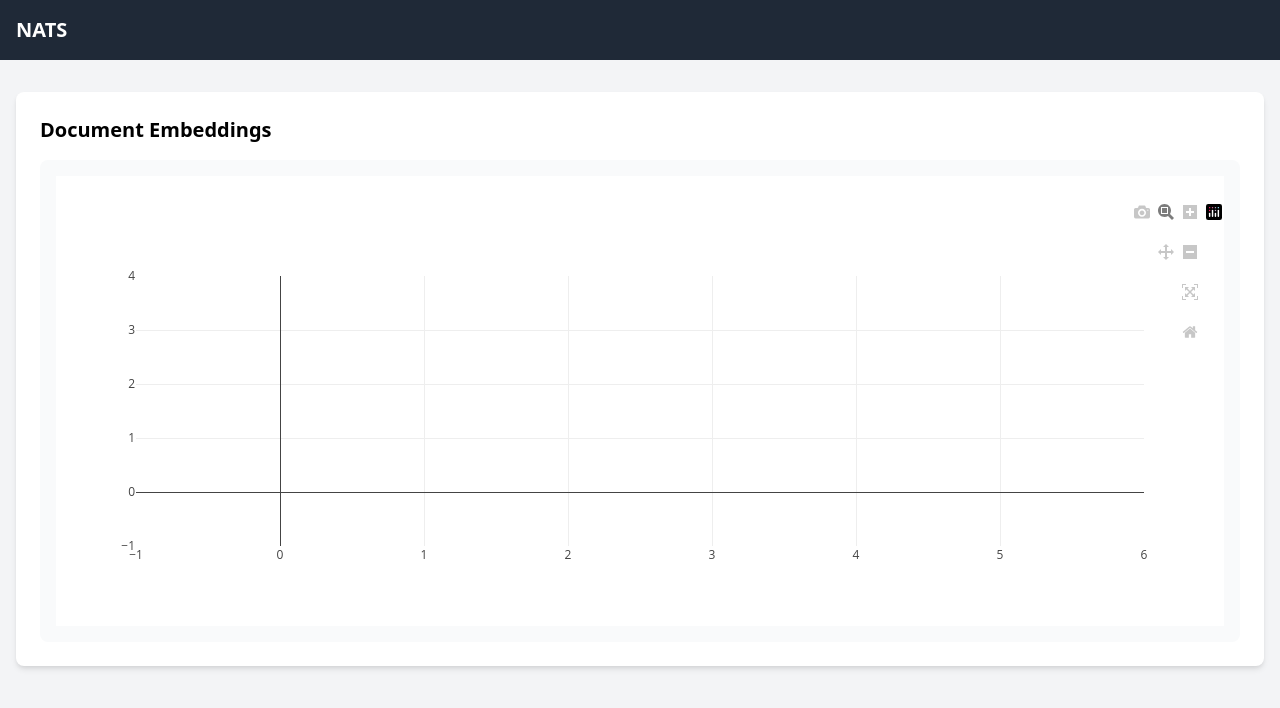
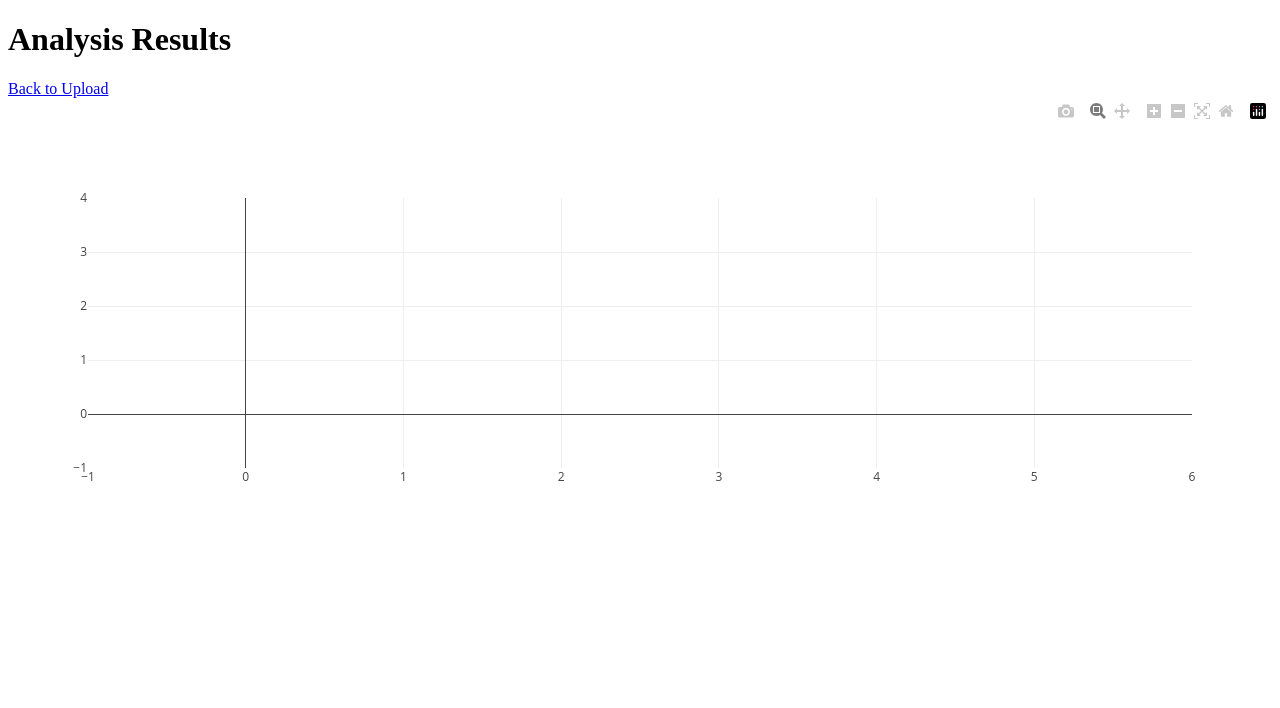
Before and after one commit to StergiosCha/NATS, a Flask app: template app/templates/results.html in a window 1280 px wide. Shown: the top 708 px of the page. Run offline with Flask 2, Linux system fonts and the light colour scheme; the template is opened without the code that fills it: most values are stand-ins (such as "Sample title", 1, 10 or a date in 2020); some libraries are stand-ins or nearby versions.

Commit message:
Update results.html

```diff
--- a/app/templates/results.html
+++ b/app/templates/results.html
@@ -1,70 +1,54 @@
-<!-- app/templates/results.html -->
-{% extends "base.html" %}
-{% block title %}Analysis Results - NATS{% endblock %}
+<!DOCTYPE html>
+<html>
+<head>
+    <title>Analysis Results</title>
+    <script src="https://cdn.plot.ly/plotly-latest.min.js"></script>
+    <style>
+        .entity { margin: 2px; padding: 2px 5px; border-radius: 3px; }
+        .PERSON { background-color: #ffff44; color: black; }
+        .ORG { background-color: #4444ff; color: white; }
+        .LOC, .GPE { background-color: #44ff44; color: black; }
+        .DATE { background-color: #ff44ff; color: black; }
+    </style>
+</head>
+<body>
+    <h1>Analysis Results</h1>
+    <a href="/">Back to Upload</a>
 
-{% block content %}
-<div class="space-y-8">
     {% if analysis_type == 'NER' %}
         {% for filename, data in files.items() %}
-        <div class="bg-white rounded-lg shadow-md p-6">
-            <h2 class="text-xl font-bold mb-4">{{ filename }}</h2>
-
-            <!-- Entity Counts -->
-            <div class="mb-6">
-                <h3 class="text-lg font-medium mb-3">Entity Counts</h3>
-                <div class="grid grid-cols-2 md:grid-cols-5 gap-4">
-                    {% for type, count in data.entity_counts.items() %}
-                    <div class="bg-gray-50 p-3 rounded-lg text-center">
-                        <div class="text-sm font-semibold">{{ type }}</div>
-                        <div class="text-2xl font-bold">{{ count }}</div>
-                    </div>
-                    {% endfor %}
-                </div>
+            <h2>{{ filename }}</h2>
+            <div style="margin: 20px 0; padding: 10px; background-color: #f5f5f5;">
+                <strong>Preview:</strong> {{ data.preview }}...
             </div>
 
-            <!-- Entities List -->
-            <div class="mb-6">
-                <h3 class="text-lg font-medium mb-3">Named Entities</h3>
-                <div class="flex flex-wrap gap-2">
-                    {% for entity, type in data.entities.items() %}
-                    <span class="inline-flex items-center px-2.5 py-0.5 rounded-full text-xs font-medium
-                               {% if type == 'PERSON' %}
-                                 bg-blue-100 text-blue-800
-                               {% elif type == 'ORG' %}
-                                 bg-green-100 text-green-800
-                               {% elif type in ['LOC', 'GPE'] %}
-                                 bg-yellow-100 text-yellow-800
-                               {% elif type == 'DATE' %}
-                                 bg-purple-100 text-purple-800
-                               {% endif %}">
-                        {{ entity }} ({{ type }})
+            <h3>Entity Network:</h3>
+            <iframe src="{{ url_for('static', filename=data.network_path) }}"
+                    style="width: 100%; height: 500px; border: none;">
+            </iframe>
+
+            <h3>Entities Found:</h3>
+            <div style="margin: 10px 0;">
+                {% for entity, label in data.entities.items() %}
+                    <span class="entity {{ label }}">
+                        {{ entity }} ({{ label }})
                     </span>
-                    {% endfor %}
-                </div>
+                {% endfor %}
             </div>
-        </div>
+
+            <h3>Entity Counts:</h3>
+            <ul>
+                {% for label, count in data.entity_counts.items() %}
+                    <li>{{ label }}: {{ count }}</li>
+                {% endfor %}
+            </ul>
         {% endfor %}
     {% else %}
-        <!-- Doc2Vec Results -->
-        <div class="bg-white rounded-lg shadow-md p-6">
-            <h2 class="text-xl font-bold mb-4">Document Embeddings</h2>
-            <div class="bg-gray-50 p-4 rounded-lg">
-                <div id="embedding_plot" class="w-full h-[600px]"></div>
-            </div>
-        </div>
-
+        <div id="plot"></div>
         <script>
-        document.addEventListener('DOMContentLoaded', function() {
-            try {
-                const plotData = JSON.parse('{{ files.all_docs.plot | safe }}');
-                Plotly.newPlot('embedding_plot', plotData.data, plotData.layout);
-            } catch (e) {
-                console.error('Error plotting:', e);
-                document.getElementById('embedding_plot').innerHTML =
-                    '<p class="text-red-500">Error creating visualization</p>';
-            }
-        });
+            var plotData = {{ files.all_docs.plot | safe }};
+            Plotly.newPlot('plot', plotData.data, plotData.layout);
         </script>
     {% endif %}
-</div>
-{% endblock %}
+</body>
+</html>
```
